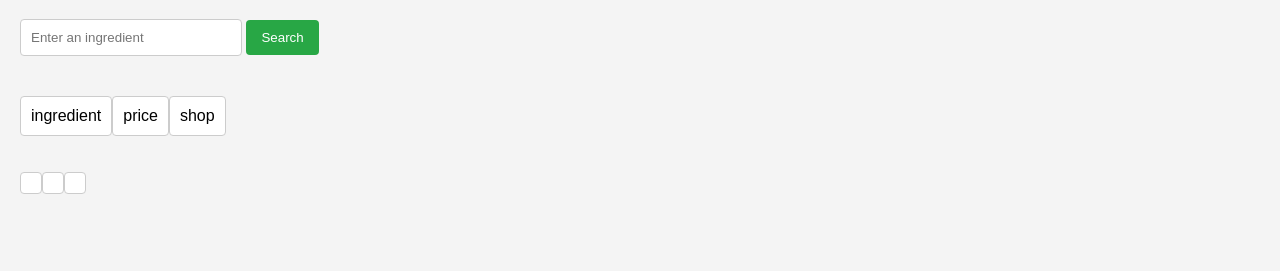
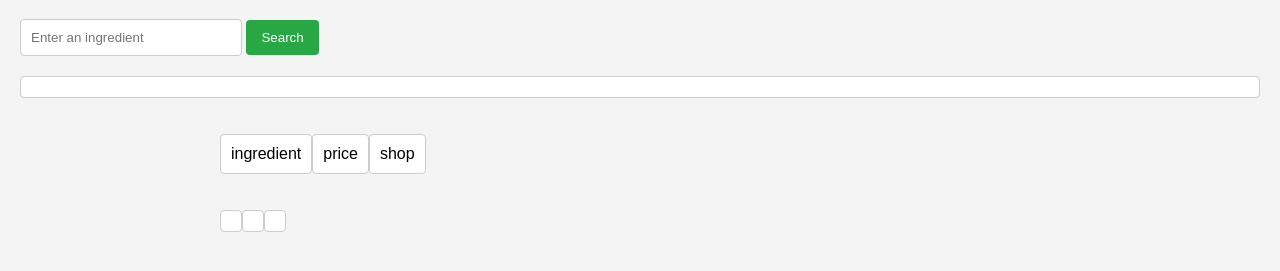
Before and after one commit to IsaacWalton1234/GroceryPigeon, a website: page ingredient-app/src/index.html in a window 1280 px wide. Shown: the part 81-352 px from the top of the page. Drawn offline with Linux system fonts and the light colour scheme.

Commit message:
add in a table and a list of ingridiants

```diff
--- a/ingredient-app/src/index.html
+++ b/ingredient-app/src/index.html
@@ -14,6 +14,9 @@
             <input type="text" id="ingredient-input" placeholder="Enter an ingredient" required>
             <button id="serch">Search</button>
         </form>
+        <p id="ingredients"></p>
+
+        <section class="table">
         <section class="title">
         <p>ingredient</p>
         <p>price</p>
@@ -26,5 +29,6 @@
         <p id="shop"></p>
         </section>
     </div>
+    </section>
 </body>
 </html>
--- a/ingredient-app/src/styles.css
+++ b/ingredient-app/src/styles.css
@@ -49,6 +49,10 @@ p{
     display: flex;
 }
 
+.table{
+    padding-left: 200px;
+}
+
 p{
     padding-right: 10px;
 }
```
